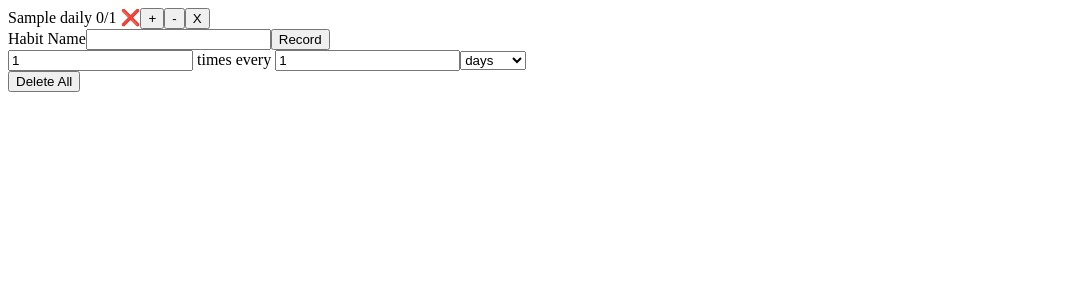
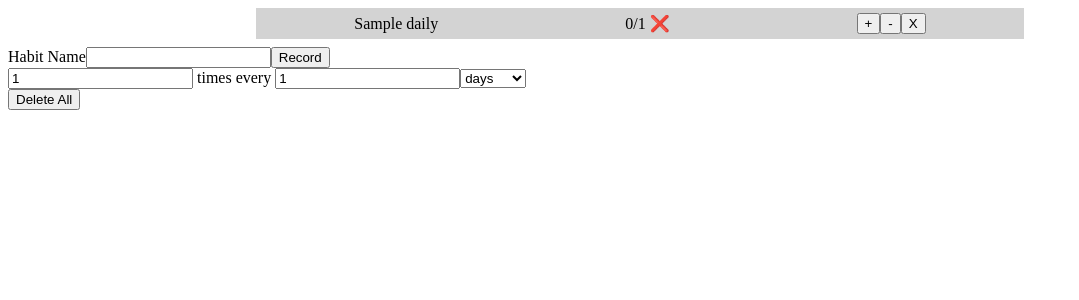
Before and after one commit to mikimandoki/turnip, a React (Vite) app: page / in a window 1280 px wide. Both pictures are taken after typing "Sample" into the empty fields and a click on the button "Record". Shown: the top 300 px of the page, without its empty margins (0-1079 px from the left). Built offline with nearby package versions, Linux system fonts and the light colour scheme.

Commit message:
wire up css

```diff
--- a/src/App.tsx
+++ b/src/App.tsx
@@ -55,17 +55,24 @@ function HabitRow({
 }) {
   const completionFlag = completedCount >= targetCount ? '✅' : '❌';
   return (
-    <div>
-      {habit.name} {describeFrequency(habit.frequency)} {completedCount}/{targetCount} {completionFlag}
-      <button className='habitButton' onClick={onPositiveButtonClick}>
+    <div className='habitrow'>
+      <div className='habitrow-info'>
+        {habit.name} {describeFrequency(habit.frequency)}
+      </div>
+      <div className='habitrow-progress'>
+        {completedCount}/{targetCount} {completionFlag}
+      </div>
+      <div className='habitrow-actions'>
+        <button className='habitrow-button' onClick={onPositiveButtonClick}>
           +
         </button>
-      <button className='habitButton' onClick={onNegativeButtonClick}>
+        <button className='habitrow-button' onClick={onNegativeButtonClick}>
           -
         </button>
-      <button className='habitButton' onClick={onDeleteButtonClick}>
+        <button className='habitrow-button' onClick={onDeleteButtonClick}>
           X
         </button>
+      </div>
     </div>
   );
 }
--- /dev/null
+++ b/src/index.css
@@ -0,0 +1,14 @@
+.habitrow {
+  display: flex;
+  justify-content: space-around;
+  max-width: 60%;
+  margin: 0 auto;
+  align-items: center;
+  padding: 5px;
+    margin-bottom: 8px;
+  background-color:lightgray;
+}
+.habitrow-actions {
+    display: flex;
+    justify-content: space-evenly;
+}
--- a/src/main.tsx
+++ b/src/main.tsx
@@ -2,6 +2,7 @@ import { StrictMode } from 'react';
 import { createRoot } from 'react-dom/client';
 
 import App from './App.tsx';
+import './index.css';
 
 createRoot(document.getElementById('root')!).render(
   <StrictMode>
```
Lines whose indentation alone changed are shown as unchanged.
